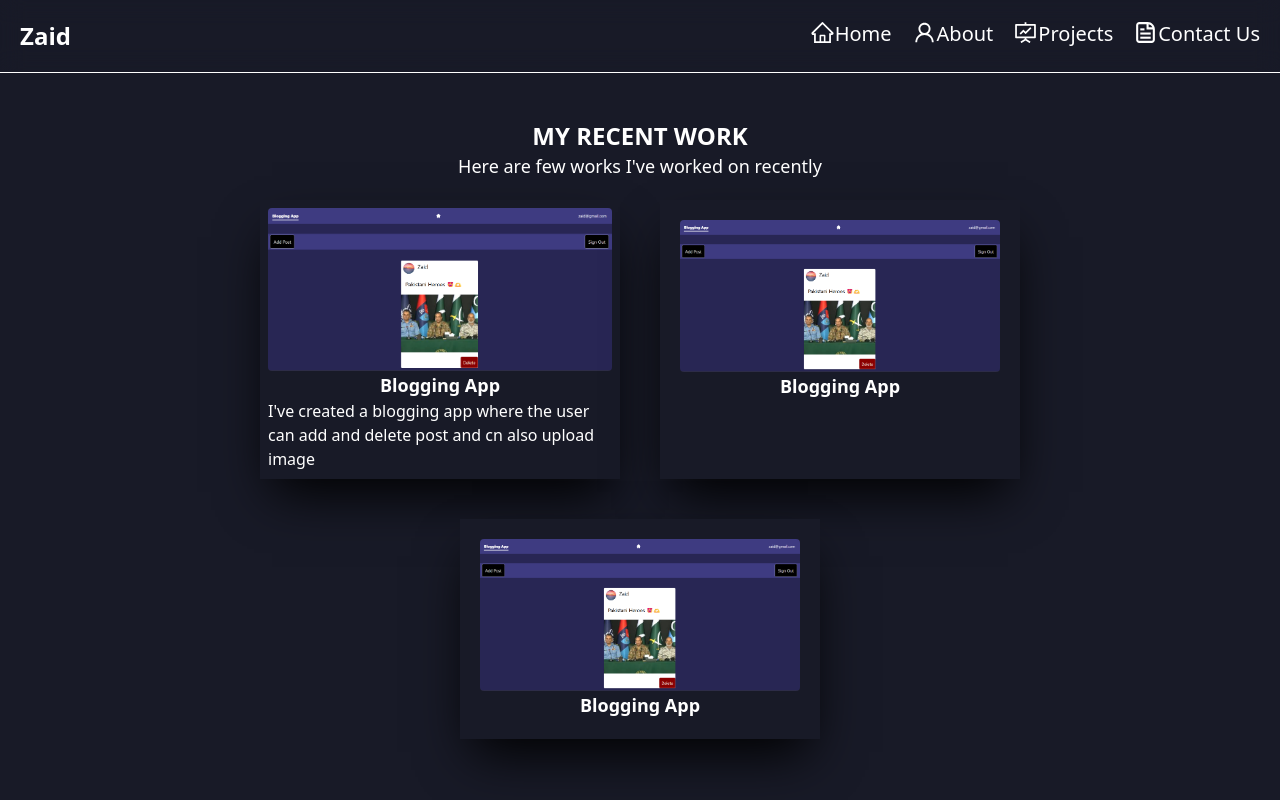
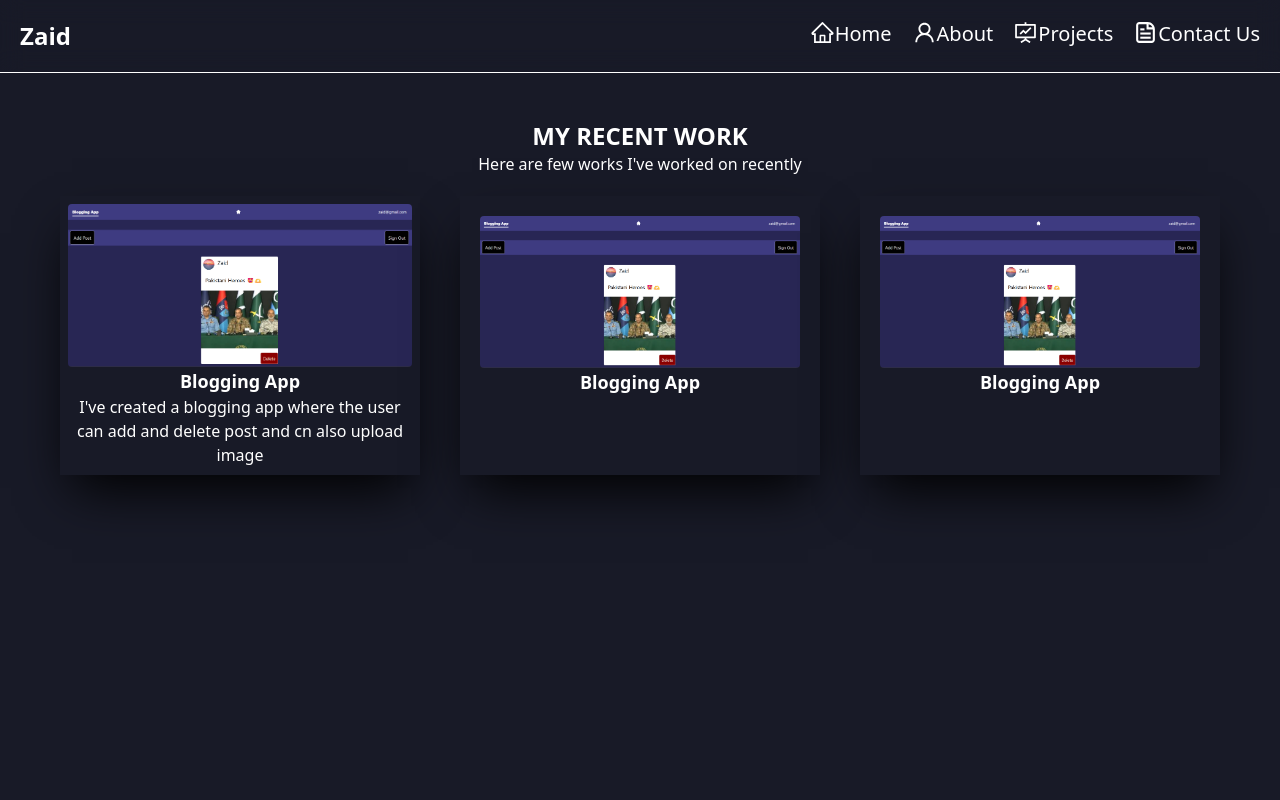
Before and after one commit to Zaidashraf19/Portfolio, a React (Vite) app: page /project in a window 1280 px wide. Built offline with nearby package versions, Linux system fonts and the light colour scheme.

Commit message:
Project Ui edit

```diff
--- a/src/pages/projects.jsx
+++ b/src/pages/projects.jsx
@@ -5,8 +5,8 @@ const Project = () => {
     return (
         <>
             <h2 className="text-center font-bold uppercase text-2xl">My Recent Work</h2>
-            <p className="text-center text-lg">Here are few works I've worked on recently</p>
-            <div className="flex justify-center gap-10 flex-wrap my-5 mx-30">
+            <p className="text-center">Here are few works I've worked on recently</p>
+            <div className="flex justify-center gap-10 flex-wrap my-5 mx-5">
                 <div className="bg-[#181a27] shadow-2xl shadow-black w-90 p-2">
                     <img
                         src={BloggingApp}
@@ -14,7 +14,7 @@ const Project = () => {
                         className='rounded'
                     />
                     <h3 className='font-semibold text-lg text-center'>Blogging App</h3>
-                    <p>I've created a blogging app where the user can add and delete post and cn also upload image</p>
+                    <p className='text-center'>I've created a blogging app where the user can add and delete post and cn also upload image</p>
                     {/* <span className="bg-[#181a27] rounded-lg p-2 text-xl">
                         <a href="">
                             <button className='text-[25px]'>
```
